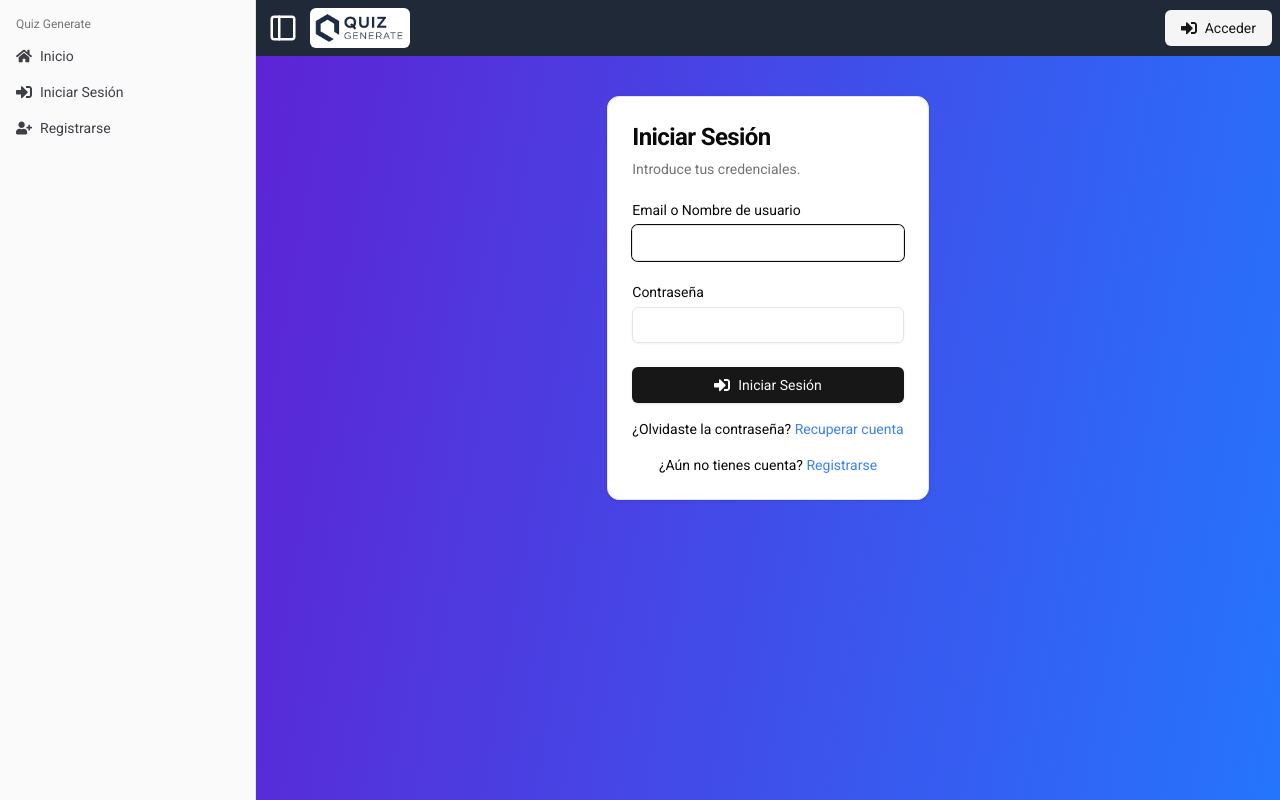
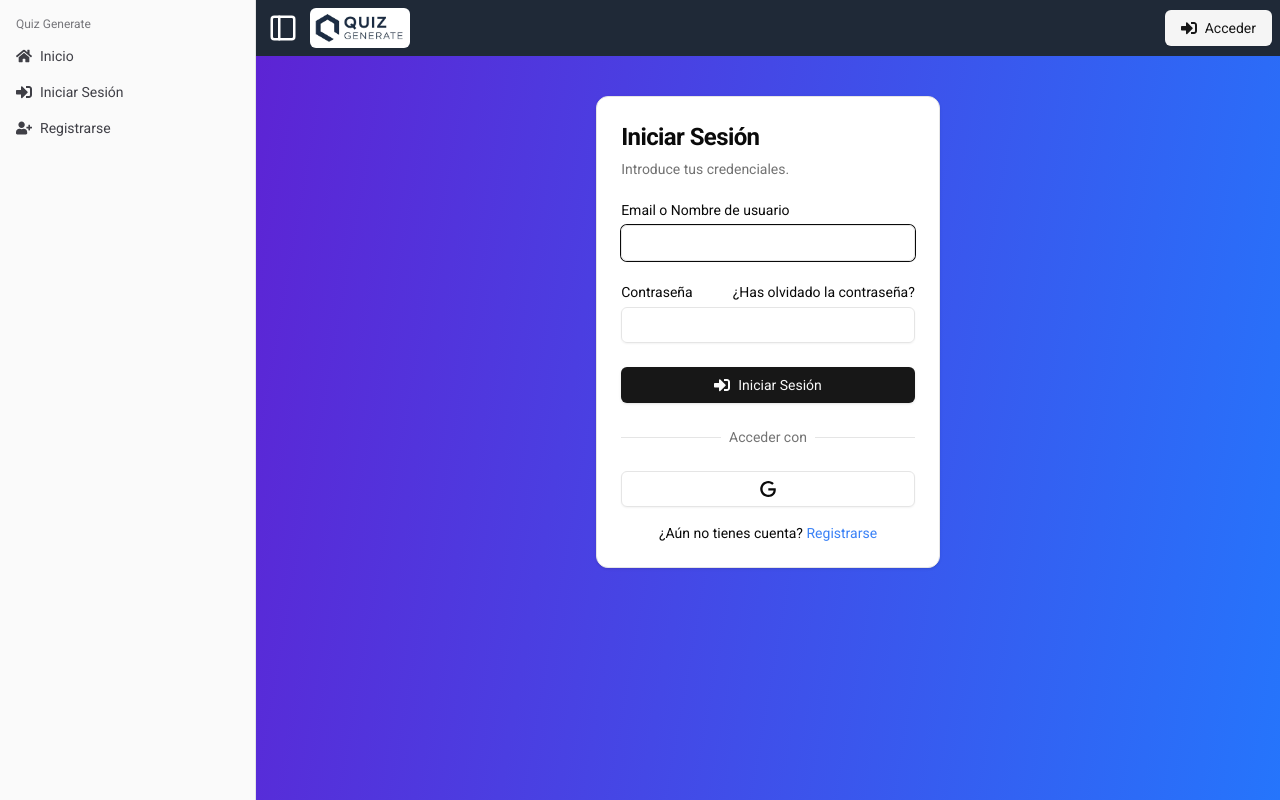
Before and after one commit to PabloPerisSolano/TFG, a Next.js app in the folder frontend/: page /login in a window 1280 px wide. Built offline with nearby package versions, Linux system fonts and the light colour scheme.

Commit message:
login antes de inciar sesion con google

```diff
--- a/frontend/src/app/login/reset-password/page.jsx
+++ b/frontend/src/app/login/reset-password/page.jsx
@@ -1,7 +1,7 @@
 "use client";
 
 import { useState } from "react";
-import { useSearchParams } from "next/navigation";
+import { useRouter, useSearchParams } from "next/navigation";
 import { Button } from "@/components/ui/button";
 import { Input } from "@/components/ui/input";
 import { Label } from "@/components/ui/label";
@@ -18,6 +18,7 @@ import {
   CardHeader,
   CardTitle,
 } from "@/components/ui/card";
+import { Loader2 } from "lucide-react";
 
 export default function ResetPasswordPage() {
   const [new_password, setNewPassword] = useState("");
@@ -25,6 +26,7 @@ export default function ResetPasswordPage() {
   const [isLoading, setIsLoading] = useState(false);
   const searchParams = useSearchParams();
   const token = searchParams.get("token");
+  const router = useRouter();
 
   const handleSubmit = async (e) => {
     e.preventDefault();
@@ -73,7 +75,6 @@ export default function ResetPasswordPage() {
         router.push("/login");
       }, TRANSITION_DURATION);
     } catch (error) {
-      console.log(error);
       showServerErrorToast();
     } finally {
       setIsLoading(false);
@@ -114,7 +115,14 @@ export default function ResetPasswordPage() {
             </section>
 
             <Button type="submit" className="w-full" disabled={isLoading}>
-              {isLoading ? "Procesando..." : "Restablecer contraseña"}
+              {isLoading ? (
+                <div>
+                  <Loader2 className="animate-spin" />
+                  "Procesando..."
+                </div>
+              ) : (
+                "Restablecer contraseña"
+              )}
             </Button>
           </form>
         </CardContent>
--- a/frontend/src/components/login-form.jsx
+++ b/frontend/src/components/login-form.jsx
@@ -112,7 +112,19 @@ export function LoginForm({ className, ...props }) {
               </div>
 
               <div className="grid gap-2">
-                <Label htmlFor="password">Contraseña</Label>
+                <article className="flex justify-between space-x-10">
+                  <Label htmlFor="password">Contraseña</Label>
+                  <AddItemDialog
+                    dialogTitle="Restablecer contraseña"
+                    inputPlaceholder="Escribe tu dirección de correo"
+                    onSave={(email) => handlePasswordResetRequest(email)}
+                  >
+                    <Label className="hover:underline cursor-pointer">
+                      ¿Has olvidado la contraseña?
+                    </Label>
+                  </AddItemDialog>
+                </article>
+
                 <Input
                   id="password"
                   type="password"
@@ -126,21 +138,25 @@ export function LoginForm({ className, ...props }) {
                 <FaSignInAlt />
                 Iniciar Sesión
               </Button>
+
+              <div className="relative text-center text-sm after:absolute after:inset-0 after:top-1/2 after:z-0 after:flex after:items-center after:border-t after:border-border">
+                <span className="relative z-10 bg-background px-2 text-muted-foreground">
+                  Acceder con
+                </span>
+              </div>
+
+              <Button variant="outline" className="w-full">
+                <svg xmlns="http://www.w3.org/2000/svg" viewBox="0 0 24 24">
+                  <path
+                    d="M12.48 10.92v3.28h7.84c-.24 1.84-.853 3.187-1.787 4.133-1.147 1.147-2.933 2.4-6.053 2.4-4.827 0-8.6-3.893-8.6-8.72s3.773-8.72 8.6-8.72c2.6 0 4.507 1.027 5.907 2.347l2.307-2.307C18.747 1.44 16.133 0 12.48 0 5.867 0 .307 5.387.307 12s5.56 12 12.173 12c3.573 0 6.267-1.173 8.373-3.36 2.16-2.16 2.84-5.213 2.84-7.667 0-.76-.053-1.467-.173-2.053H12.48z"
+                    fill="currentColor"
+                  />
+                </svg>
+                <span className="sr-only">Login with Google</span>
+              </Button>
             </div>
 
-            <div className="mt-4 text-center text-sm">
-              <span>¿Olvidaste la contraseña? </span>
-              <AddItemDialog
-                dialogTitle="Restablecer contraseña"
-                inputPlaceholder="Escribe la dirección de correo asociada a tu cuenta ..."
-                onSave={(email) => handlePasswordResetRequest(email)}
-              >
-                <span className="text-blue-500 hover:underline cursor-pointer">
-                  {" "}
-                  Recuperar cuenta
-                </span>
-              </AddItemDialog>
-            </div>
+            <div className="mt-4 text-center text-sm"></div>
 
             <div className="mt-4 text-center text-sm">
               ¿Aún no tienes cuenta?{" "}
--- a/frontend/src/config/config.js
+++ b/frontend/src/config/config.js
@@ -1,5 +1,6 @@
 export const TRANSITION_DURATION = 1000;
-export const API_BASE_URL = "http://192.168.18.17:8000/api/";
-// export const API_BASE_URL = "http://localhost:8000/api/";
+// export const API_BASE_URL = "http://192.168.18.17:8000/api/";
+export const API_BASE_URL = "http://localhost:8000/api/";
 // export const API_BASE_URL = "http://127.0.0.1:8000/api/";
 // export const API_BASE_URL = "http://192.168.85.10:8000/api/";
+// export const API_BASE_URL = "http://172.22.21.105:8000/api/";
```
